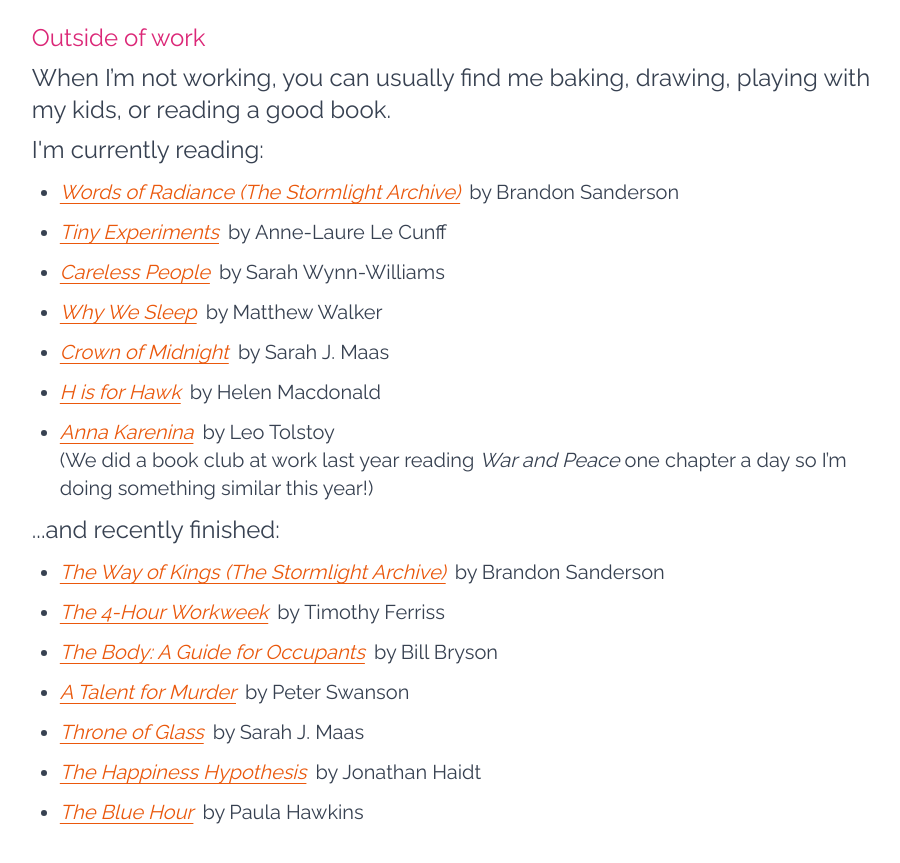
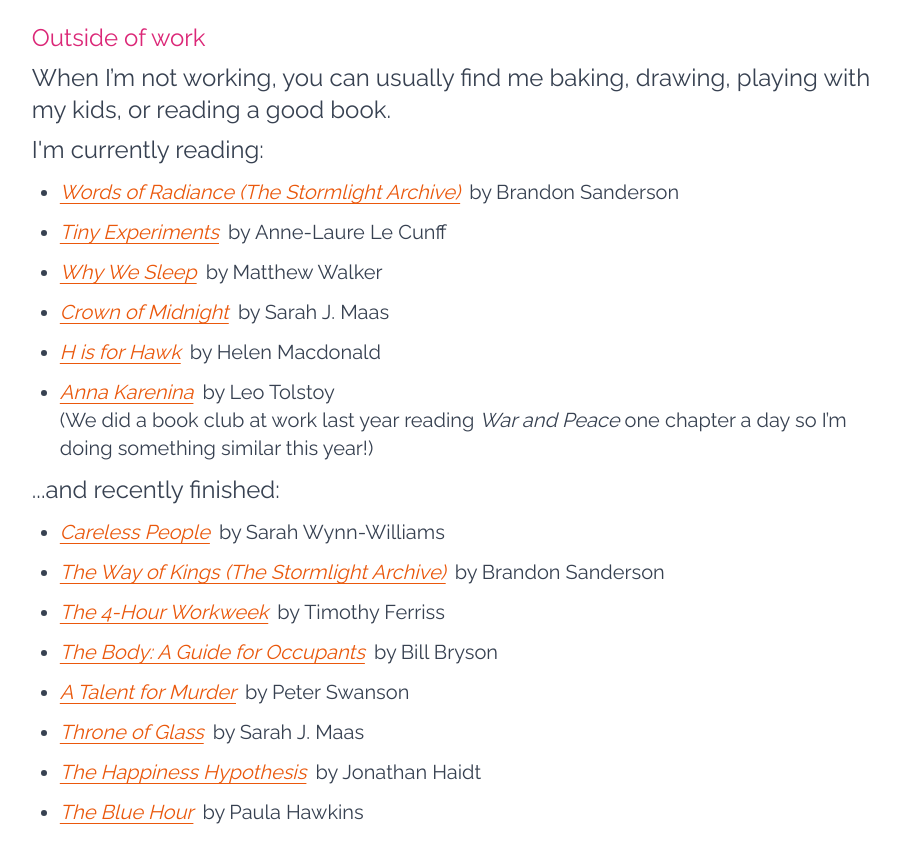
Before and after one commit to annabel/annabel.github.io, a Jekyll site: the page built from index.markdown, in a window 1280 px wide and 900 px high, scrolled down 1650 px. Shown: the top 863 px of the window, without its empty margins (309-1209 px from the left). Built offline with Jekyll 4.4.1, drawn with Linux system fonts in a browser that asks for light colours; nearby versions of some CDN libraries; part of the change alters nothing that is shown.

```diff
--- a/_data/books.yml
+++ b/_data/books.yml
@@ -5,9 +5,6 @@ currently_reading:
   - title: "Tiny Experiments"
     author: "Anne-Laure Le Cunff"
     url: "https://www.goodreads.com/book/show/214268997-tiny-experiments"
-  - title: "Careless People"
-    author: "Sarah Wynn-Williams"
-    url: "https://www.goodreads.com/book/show/223436601-careless-people"
   - title: "Why We Sleep"
     author: "Matthew Walker"
     url: "https://www.goodreads.com/book/show/34466963-why-we-sleep"
@@ -23,6 +20,9 @@ currently_reading:
     extra: '(We did a book club at work last year reading <span class="italic">War and Peace</span> one chapter a day so I''m doing something similar this year!)'
 
 recently_finished:
+  - title: "Careless People"
+    author: "Sarah Wynn-Williams"
+    url: "https://www.goodreads.com/book/show/223436601-careless-people"
   - title: "The Way of Kings (The Stormlight Archive)"
     author: "Brandon Sanderson"
     url: "https://www.goodreads.com/book/show/7235533-the-way-of-kings"
```
Also changed, not shown: 2 other files.
